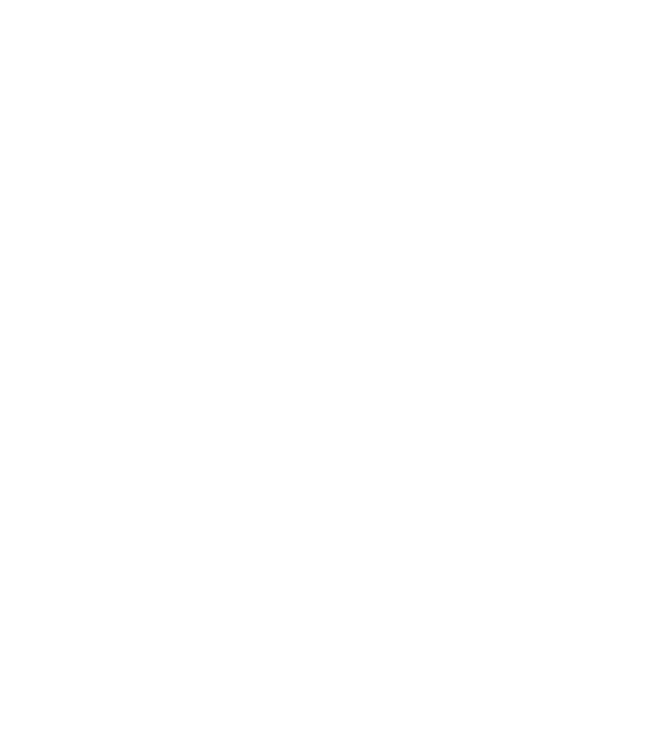
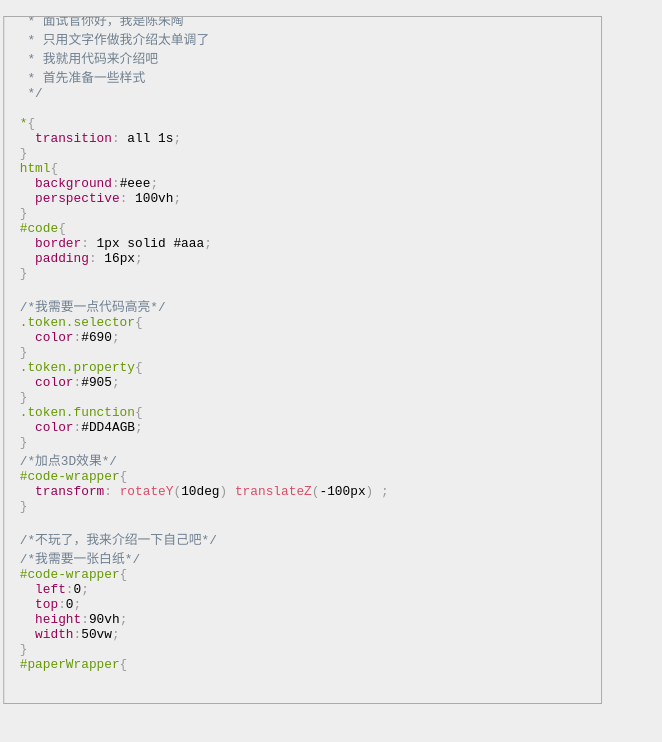
Before and after one commit to miffy24/move-resume, a plain HTML site: page index.html in a window 1280 px wide. Shown: the whole page, without its empty margins (0-662 px from the left). Drawn offline with Linux system fonts and the light colour scheme; the site is published under a folder, as on GitHub Pages, so addresses that start at the root find nothing.

Commit message:
修改css和js路径

```diff
--- a/index.html
+++ b/index.html
@@ -3,9 +3,9 @@
 <head>
   <meta charset="UTF-8">
   <title>会动的简历</title>
-  <link rel="stylesheet" href="/css/default.css">
-  <link rel ="stylesheet" href="verdor/prism/prism.css">
-  <link rel="stylesheet" href="verdor/github-markdown.css">
+  <link rel="stylesheet" href="./default.css">
+  <link rel ="stylesheet" href="./verdor/prism/prism.css">
+  <link rel="stylesheet" href="./verdor/github-markdown.css">
 
 
   <style id ="styleTag"></style>
@@ -14,9 +14,9 @@
   <div class="" id="code-wrapper">
       <pre id ="code"></pre>
   </div>
-  <script src="/js/main.js"></script>
-  <script src="verdor/prism/prism.js"></script>
-  <script src="verdor/marked.min.js"></script>
+  <script src="./main.js"></script>
+  <script src="./verdor/prism/prism.js"></script>
+  <script src="./verdor/marked.min.js"></script>
 
 
 </body>
```
Also changed, not shown: default.css (renamed from css/default.css), main.js (renamed from js/main.js).
